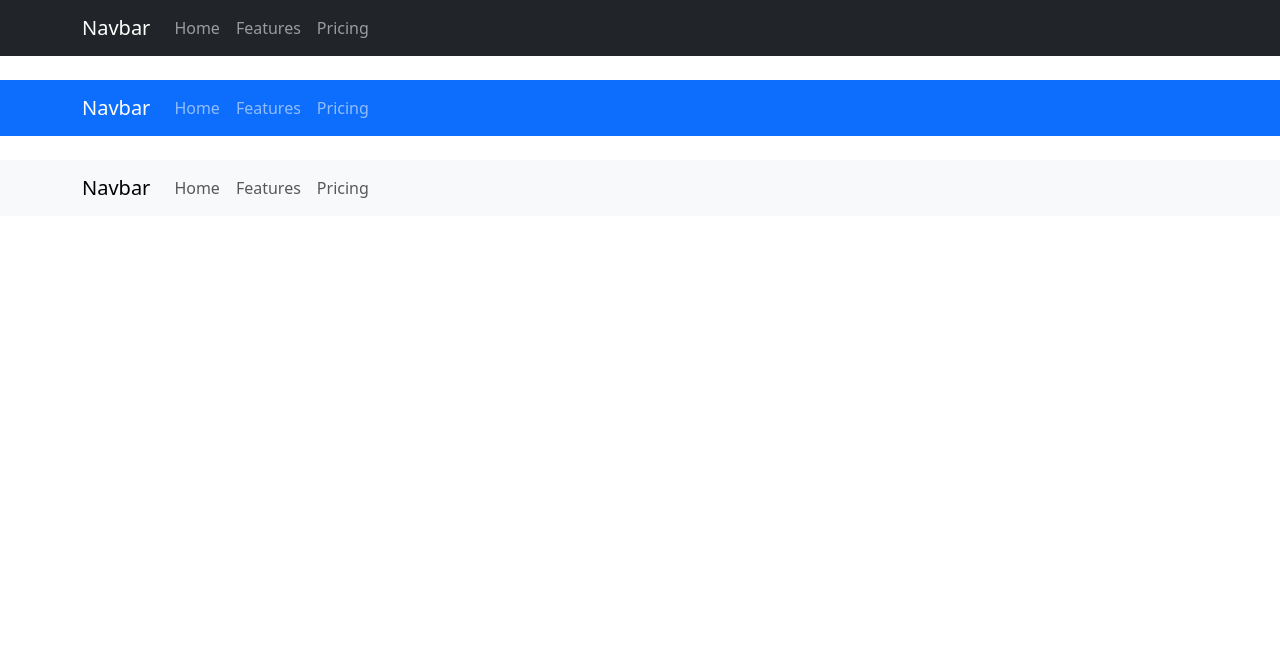
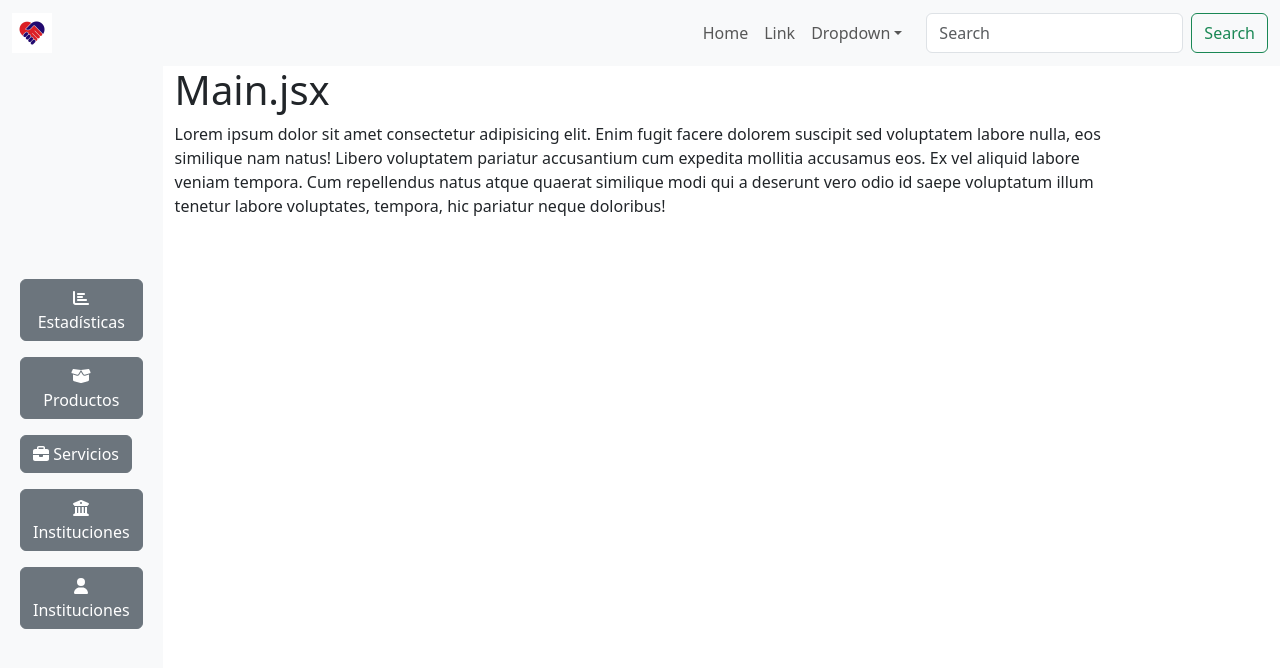
Before and after one commit to dreschpedro/proyectoPas, a React (Vite) app in the folder client/: page / in a window 1280 px wide. Shown: the top 668 px of the page. Built offline with nearby package versions, Linux system fonts and the light colour scheme.

Commit message:
front PrincipalPannel

```diff
--- a/client/index.html
+++ b/client/index.html
@@ -2,7 +2,7 @@
 <html lang="en">
   <head>
     <meta charset="UTF-8" />
-    <link rel="icon" type="image/svg+xml" href="/vite.svg" />
+    <link rel="icon" type="image" href="/public/logo.jpg" />
     <meta name="viewport" content="width=device-width, initial-scale=1.0" />
     <title>Vite + React</title>
   </head>
--- a/client/src/App.jsx
+++ b/client/src/App.jsx
@@ -2,16 +2,24 @@ import { useState } from 'react'
 import reactLogo from './assets/react.svg'
 import viteLogo from '/vite.svg'
 import './App.css'
-import NavbarM from './components/NavbarM.jsx'
+import NavbarT from './components/NavbarT.jsx'
 import 'bootstrap/dist/css/bootstrap.min.css';
+import NavbarL from './components/NavbarL.jsx'
+import Main from './components/Main.jsx'
 
 
 function App() {
 
   return (
     <>
-      <div>
-      <NavbarM/>
+      <div className='p-0 m-0'>
+        <NavbarT />
+        <div className='container p-0 m-0 d-flex flex-nowrap' style={{ height: '100vh' }}>
+          <NavbarL />
+          <Main />
+        </div>
+
+
       </div>
     </>
   )
--- /dev/null
+++ b/client/src/components/Main.jsx
@@ -0,0 +1,21 @@
+import Container from 'react-bootstrap/Container';
+
+
+function NavbarL() {
+  return (
+    <>
+
+
+        <Container>
+          <h1>Main.jsx</h1>
+          <p>Lorem ipsum dolor sit amet consectetur adipisicing elit. Enim fugit facere dolorem suscipit sed voluptatem labore nulla, eos similique nam natus! Libero voluptatem pariatur accusantium cum expedita mollitia accusamus eos.
+          Ex vel aliquid labore veniam tempora. Cum repellendus natus atque quaerat similique modi qui a deserunt vero odio id saepe voluptatum illum tenetur labore voluptates, tempora, hic pariatur neque doloribus!
+          </p>
+        </Container>
+
+      <br />
+    </>
+  );
+}
+
+export default NavbarL;
--- /dev/null
+++ b/client/src/components/NavbarL.jsx
@@ -0,0 +1,54 @@
+import Container from 'react-bootstrap/Container';
+import Nav from 'react-bootstrap/Nav';
+import Navbar from 'react-bootstrap/Navbar';
+import { Button } from 'react-bootstrap';
+import { FontAwesomeIcon } from '@fortawesome/react-fontawesome';
+import { faChartBar, faBoxOpen, faBriefcase, faUniversity, faUser } from '@fortawesome/free-solid-svg-icons';
+
+
+
+function NavbarL() {
+    return (
+        <div style={{ height: '100vh', display: 'flex', flexDirection: 'column', justifyContent: 'flex-start' }}>
+            <Navbar bg="light" data-bs-theme="light" expand="lg" fixed="left" sticky="top" style={{ height: '100vh' }}>
+                <Container className="d-flex flex-column mb-90vh h-100vh">
+                    <Nav className="mt-auto flex-column align-items-start"> {/* Agregamos align-items-start */}
+                        <Nav.Link href="#home"><Button variant="secondary">
+                            <FontAwesomeIcon icon={faChartBar} /> Estadísticas
+                        </Button>
+
+                        </Nav.Link>
+                        <Nav.Link href="#features">
+                            <Button variant="secondary">
+                                <FontAwesomeIcon icon={faBoxOpen} /> Productos
+                            </Button>
+                        </Nav.Link>
+
+                        <Nav.Link href="#services">
+                            <Button variant="secondary" className="mr-2">
+                                <FontAwesomeIcon icon={faBriefcase} /> Servicios
+                            </Button>
+                        </Nav.Link>
+
+                        <Nav.Link href='#instituciones'>
+                            <Button variant="secondary" className="mr-2">
+                                <FontAwesomeIcon icon={faUniversity} /> Instituciones
+                            </Button>
+                        </Nav.Link>
+
+                        <Nav.Link href='#instituciones'>
+                            <Button variant="secondary" className="mr-2">
+                                <FontAwesomeIcon icon={faUser} /> Instituciones
+                            </Button>
+                        </Nav.Link>
+
+                    </Nav>
+                </Container>
+            </Navbar>
+
+            <br />
+        </div>
+    );
+}
+
+export default NavbarL;
--- a/client/src/components/NavbarM.jsx
+++ /dev/null
@@ -1,45 +0,0 @@
-import Container from 'react-bootstrap/Container';
-import Nav from 'react-bootstrap/Nav';
-import Navbar from 'react-bootstrap/Navbar';
-
-function NavbarM() {
-  return (
-    <>
-      <Navbar bg="dark" data-bs-theme="dark">
-        <Container>
-          <Navbar.Brand href="#home">Navbar</Navbar.Brand>
-          <Nav className="me-auto">
-            <Nav.Link href="#home">Home</Nav.Link>
-            <Nav.Link href="#features">Features</Nav.Link>
-            <Nav.Link href="#pricing">Pricing</Nav.Link>
-          </Nav>
-        </Container>
-      </Navbar>
-      <br />
-      <Navbar bg="primary" data-bs-theme="dark">
-        <Container>
-          <Navbar.Brand href="#home">Navbar</Navbar.Brand>
-          <Nav className="me-auto">
-            <Nav.Link href="#home">Home</Nav.Link>
-            <Nav.Link href="#features">Features</Nav.Link>
-            <Nav.Link href="#pricing">Pricing</Nav.Link>
-          </Nav>
-        </Container>
-      </Navbar>
-
-      <br />
-      <Navbar bg="light" data-bs-theme="light">
-        <Container>
-          <Navbar.Brand href="#home">Navbar</Navbar.Brand>
-          <Nav className="me-auto">
-            <Nav.Link href="#home">Home</Nav.Link>
-            <Nav.Link href="#features">Features</Nav.Link>
-            <Nav.Link href="#pricing">Pricing</Nav.Link>
-          </Nav>
-        </Container>
-      </Navbar>
-    </>
-  );
-}
-
-export default NavbarM;
--- /dev/null
+++ b/client/src/components/NavbarT.jsx
@@ -0,0 +1,65 @@
+import Button from 'react-bootstrap/Button';
+import Container from 'react-bootstrap/Container';
+import Form from 'react-bootstrap/Form';
+import Nav from 'react-bootstrap/Nav';
+import Navbar from 'react-bootstrap/Navbar';
+import NavDropdown from 'react-bootstrap/NavDropdown';
+import Offcanvas from 'react-bootstrap/Offcanvas';
+
+function NavbarT() {
+  return (
+    <>
+      {['lg'].map((expand) => (
+        <Navbar key={expand} expand={expand} className="bg-body-tertiary m-0">
+          <Container fluid>
+            <Navbar.Brand href="#">
+            <img src="/public/logo.jpg" alt="P.A.S" style={{ width: '40px', margin: '0', padding: '0' }} />
+            </Navbar.Brand>
+            <Navbar.Toggle aria-controls={`offcanvasNavbar-expand-${expand}`} />
+            <Navbar.Offcanvas
+              id={`offcanvasNavbar-expand-${expand}`}
+              aria-labelledby={`offcanvasNavbarLabel-expand-${expand}`}
+              placement="end"
+            >
+              <Offcanvas.Header closeButton>
+                <Offcanvas.Title id={`offcanvasNavbarLabel-expand-${expand}`}>
+                  Offcanvas
+                </Offcanvas.Title>
+              </Offcanvas.Header>
+              <Offcanvas.Body>
+                <Nav className="justify-content-end flex-grow-1 pe-3">
+                  <Nav.Link href="#action1">Home</Nav.Link>
+                  <Nav.Link href="#action2">Link</Nav.Link>
+                  <NavDropdown
+                    title="Dropdown"
+                    id={`offcanvasNavbarDropdown-expand-${expand}`}
+                  >
+                    <NavDropdown.Item href="#action3">Action</NavDropdown.Item>
+                    <NavDropdown.Item href="#action4">
+                      Another action
+                    </NavDropdown.Item>
+                    <NavDropdown.Divider />
+                    <NavDropdown.Item href="#action5">
+                      Something else here
+                    </NavDropdown.Item>
+                  </NavDropdown>
+                </Nav>
+                <Form className="d-flex">
+                  <Form.Control
+                    type="search"
+                    placeholder="Search"
+                    className="me-2"
+                    aria-label="Search"
+                  />
+                  <Button variant="outline-success">Search</Button>
+                </Form>
+              </Offcanvas.Body>
+            </Navbar.Offcanvas>
+          </Container>
+        </Navbar>
+      ))}
+    </>
+  );
+}
+
+export default NavbarT;
```
Also changed, not shown: package.json (added, +7 -0 lines), client/public/logo.jpg (added), 1 other file (tests, documents, lock files or other folders).
